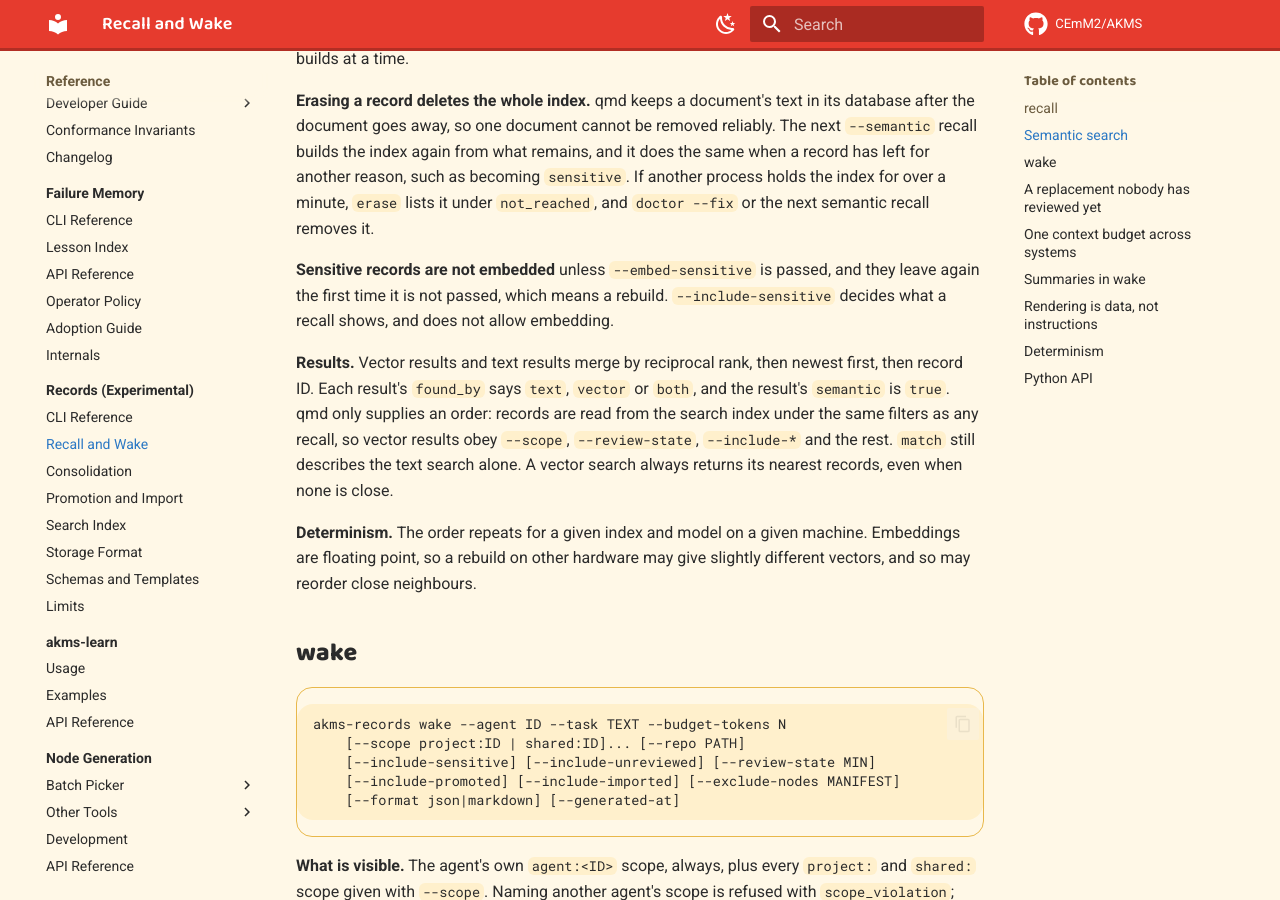
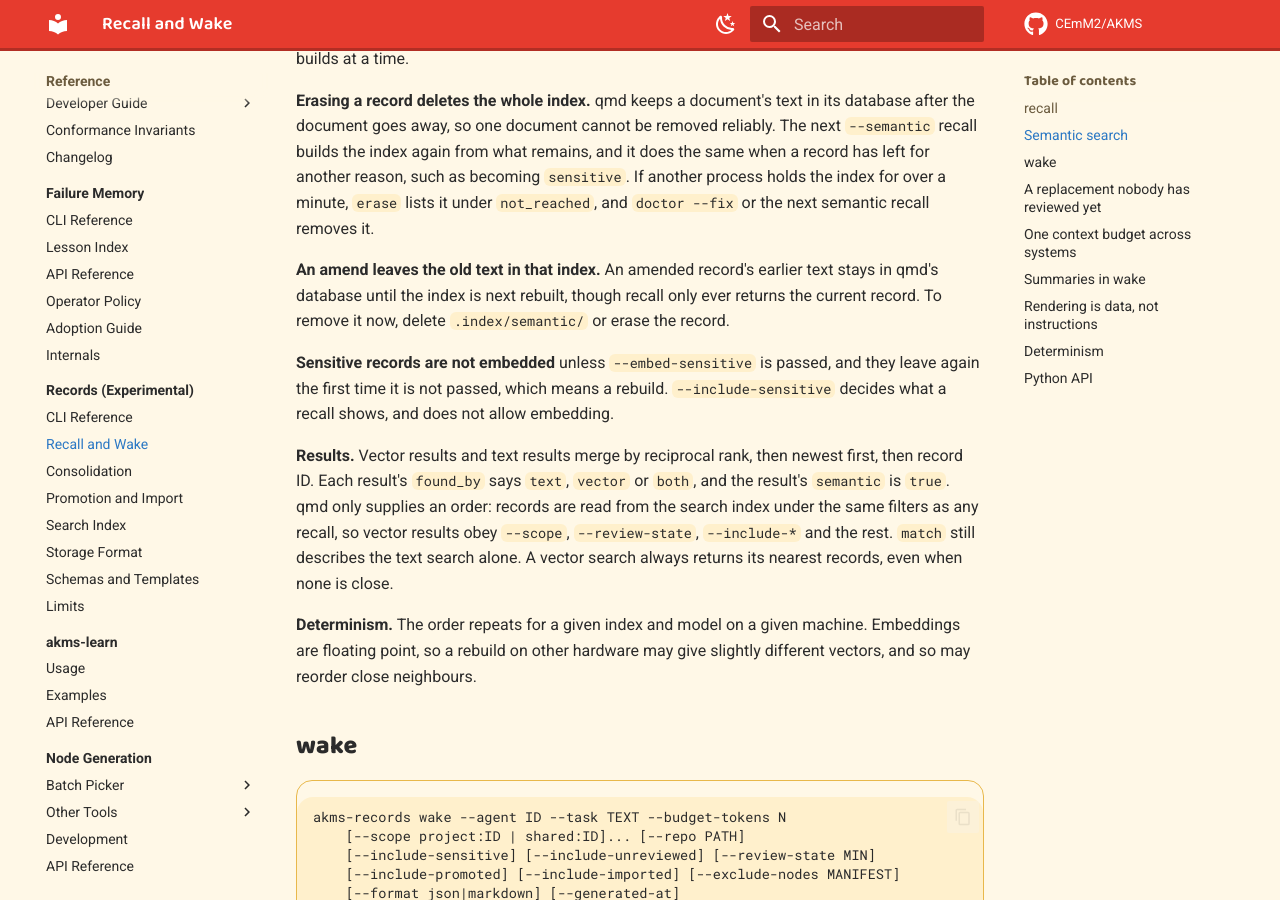
Before and after one commit to CEmM2/AKMS, an MkDocs documentation site: the page built from docs/reference/records/recall-and-wake.md, in a window 1280 px wide and 900 px high, scrolled down 3761 px. Built offline with MkDocs 1.6.1 and Material for MkDocs 9.7.7, drawn with Linux system fonts in a browser that asks for light colours; comment, search, counter and statistics services are not loaded.

Commit message:
docs(records): say an amend leaves old text in the semantic index

```diff
--- a/docs/reference/records/recall-and-wake.md
+++ b/docs/reference/records/recall-and-wake.md
@@ -144,6 +144,10 @@ next `--semantic` recall builds the index again from what remains, and it does t
 when a record has left for another reason, such as becoming `sensitive`. If another
 process holds the index for over a minute, `erase` lists it under `not_reached`, and
 `doctor --fix` or the next semantic recall removes it.
+
+**An amend leaves the old text in that index.** An amended record's earlier text stays
+in qmd's database until the index is next rebuilt, though recall only ever returns the
+current record. To remove it now, delete `.index/semantic/` or erase the record.
 
 **Sensitive records are not embedded** unless `--embed-sensitive` is passed, and they
 leave again the first time it is not passed, which means a rebuild. `--include-sensitive`
```
